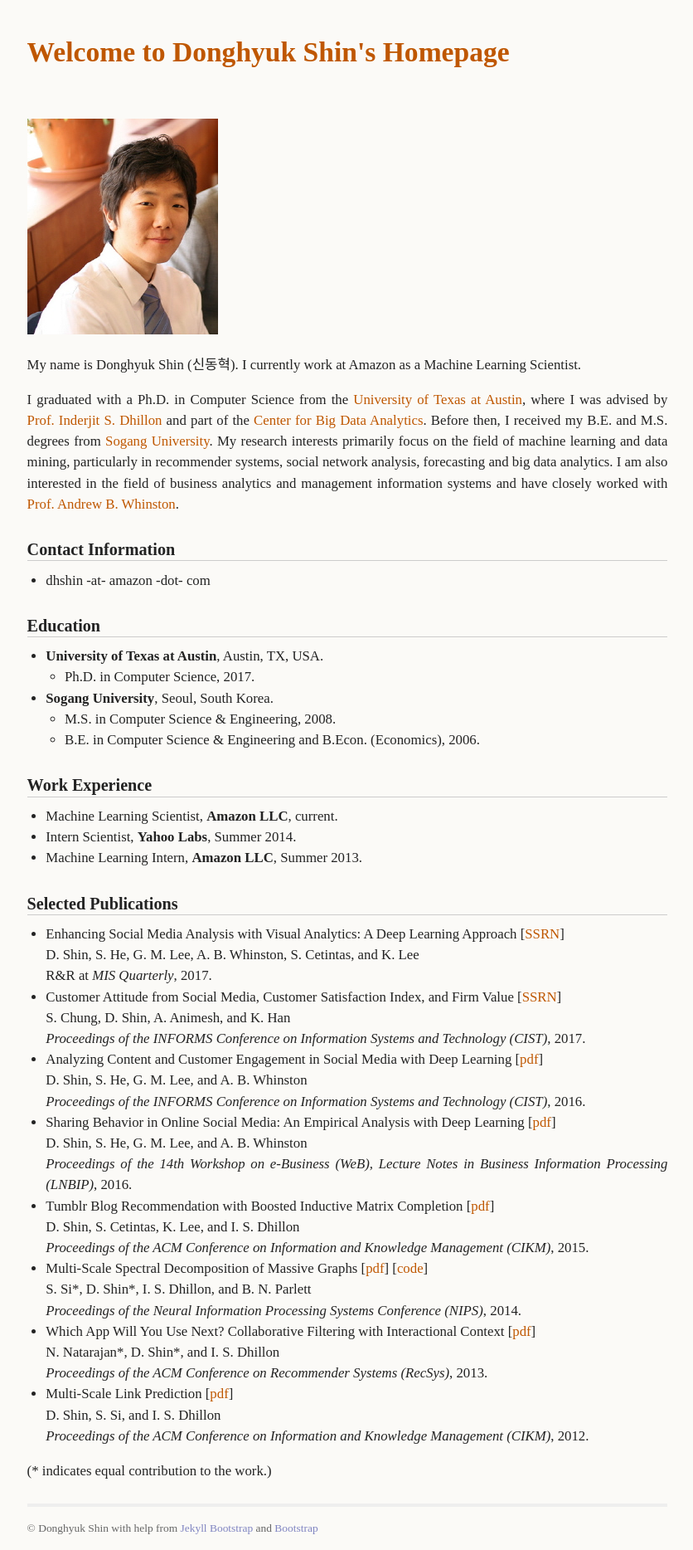
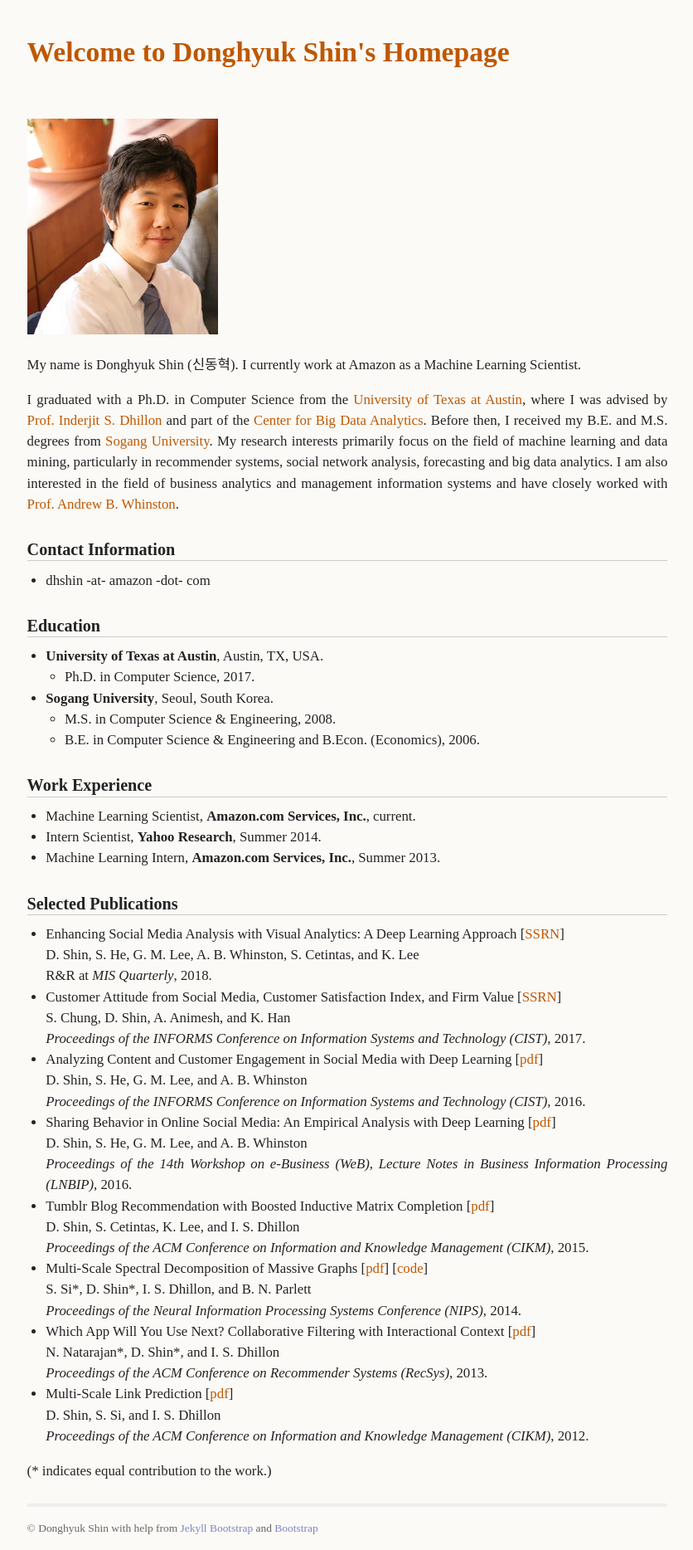
Before and after one commit to dshin32/dshin32.github.io, a Jekyll site: the page built from index.md, in a window 1280 px wide. Shown: the whole page at 83% size, without its empty margins (221-1057 px from the left). Built offline with Jekyll 4.4.1, drawn with Linux system fonts in a browser that asks for light colours.

Commit message:
updated company name

```diff
--- a/index.md
+++ b/index.md
@@ -34,15 +34,15 @@ My research interests primarily focus on the field of machine learning and data
  -->
 ### Work Experience
 
-- Machine Learning Scientist, **Amazon LLC**, current.
-- Intern Scientist, **Yahoo Labs**, Summer 2014.
-- Machine Learning Intern, **Amazon LLC**, Summer 2013.
+- Machine Learning Scientist, **Amazon.com Services, Inc.**, current.
+- Intern Scientist, **Yahoo Research**, Summer 2014.
+- Machine Learning Intern, **Amazon.com Services, Inc.**, Summer 2013.
 
 ### Selected Publications
 
 - Enhancing Social Media Analysis with Visual Analytics: A Deep Learning Approach [[SSRN](https://ssrn.com/abstract=2830377)]\\
   D. Shin, S. He, G. M. Lee, A. B. Whinston, S. Cetintas, and K. Lee\\
-  R&R at *MIS Quarterly*, 2017.
+  R&R at *MIS Quarterly*, 2018.
 - Customer Attitude from Social Media, Customer Satisfaction Index, and Firm Value [[SSRN](https://ssrn.com/abstract=3012420)]\\
   S. Chung, D. Shin, A. Animesh, and K. Han\\
   *Proceedings of the INFORMS Conference on Information Systems and Technology (CIST)*, 2017.
```
